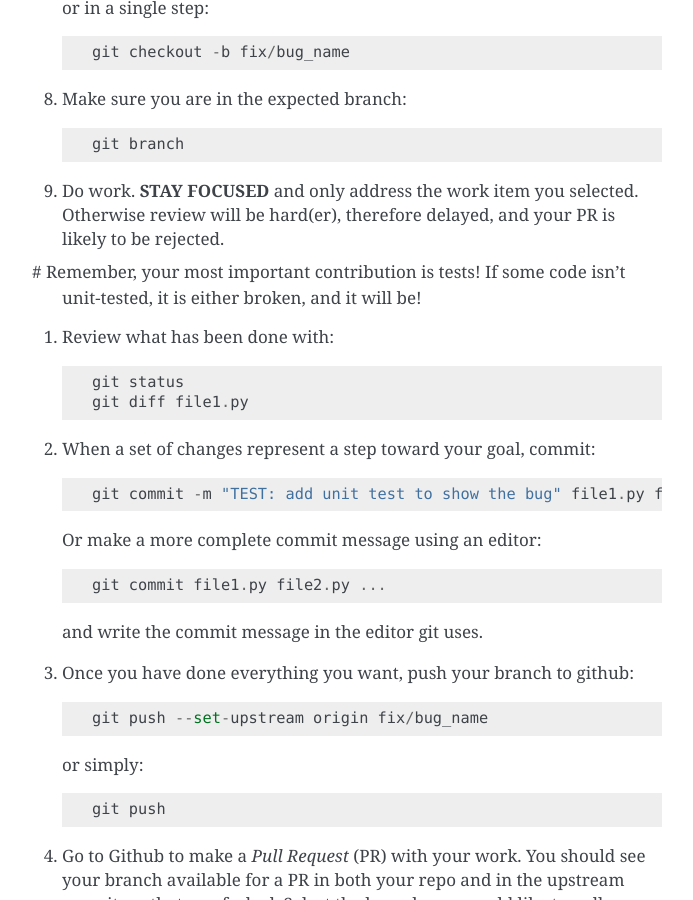
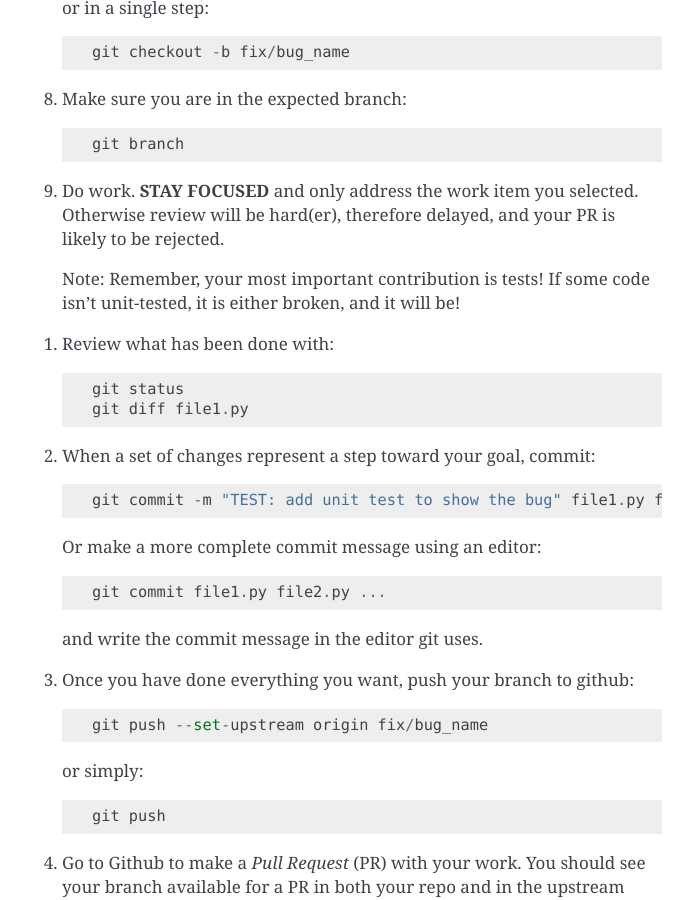
Before and after one commit to jonathanrocher/sprint_tutorial, a Sphinx documentation site: the page built from doc/how_to_sprint.rst, in a window 1280 px wide and 900 px high, scrolled down 3331 px. Shown: the whole window, without its empty margins (418-1111 px from the left). Built offline with Sphinx 7.4.7, drawn with Linux system fonts in a browser that asks for light colours; some of the changed lines change nothing that is shown.

Commit message:
Remove the # which broke the step numbering. Tweak title formating.

```diff
--- a/doc/how_to_sprint.rst
+++ b/doc/how_to_sprint.rst
@@ -120,7 +120,7 @@ How to contribute code?
 =======================
 
 The typical workflows
---------------------
+---------------------
 
   #. Identify a work item you want to contribute. **Think small**.
 
@@ -156,7 +156,7 @@ The typical workflows
      Otherwise review will be hard(er), therefore delayed, and your PR is
      likely to be rejected.
 
-  # Remember, your most important contribution is tests! If some code isn't
+    Note: Remember, your most important contribution is tests! If some code isn't
     unit-tested, it is either broken, and it will be!
 
   #. Review what has been done with::
```
